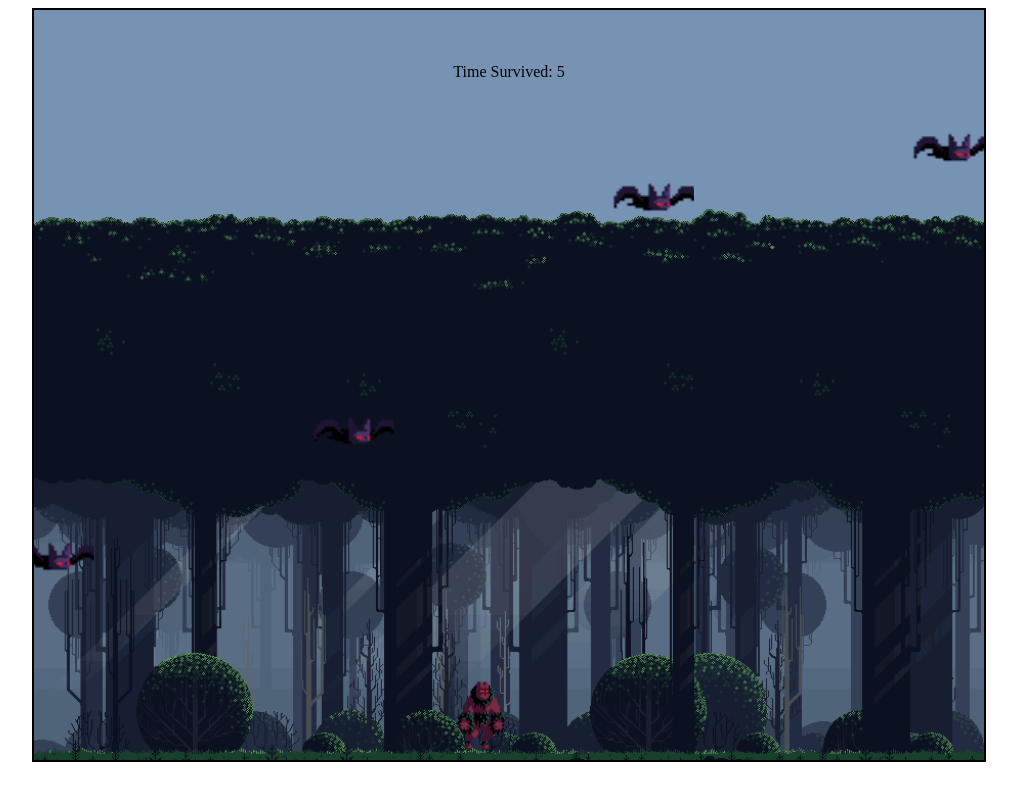
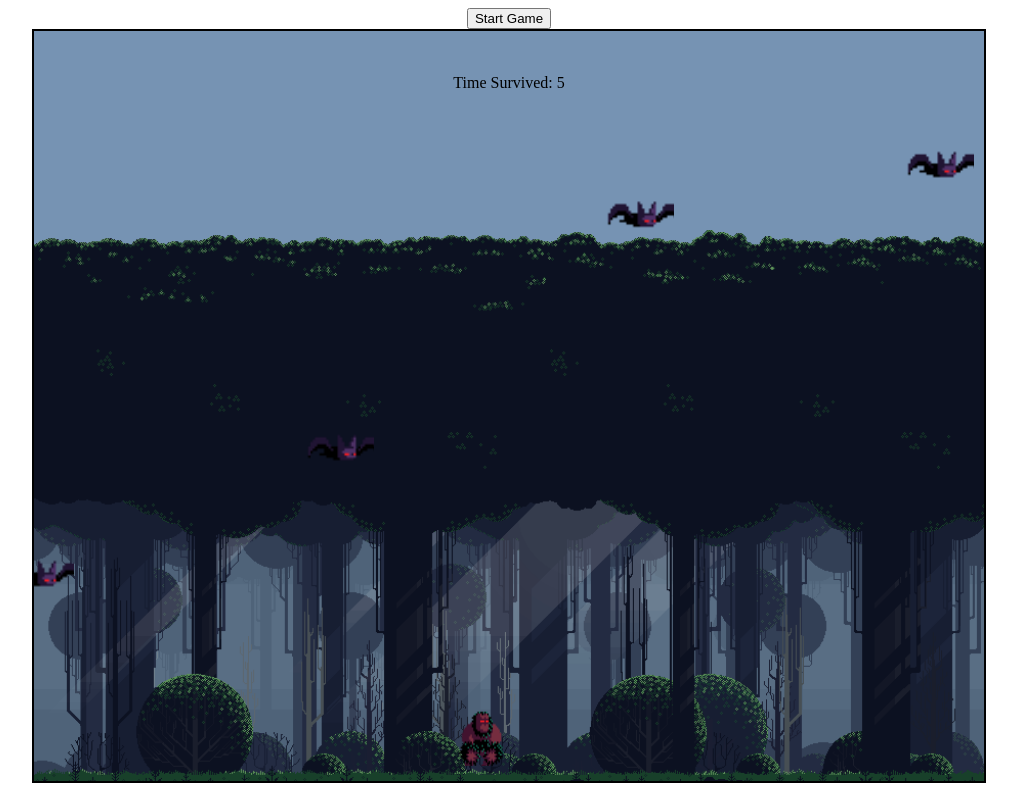
Before and after one commit to marcomonticciolo/Canvas-Game-, a plain HTML site: page index.html in a window 1280 px wide. Shown: the whole page, without its empty margins (131-1148 px from the left). Drawn offline with Linux system fonts and the light colour scheme.

Commit message:
final version without music

```diff
--- a/index.html
+++ b/index.html
@@ -8,12 +8,9 @@
     <link rel="stylesheet" href="./styles.css">
 </head>
 <body>
-    <!-- <audio autoplay> -->
-        <source src="./Audio/[YT2mp3.info] - Secret of the Forest Extended - Chrono Trigger (320kbps).mp3" type="audio/mp3">
-      </audio>
     <div>
         <div>
-            <!-- <button id="start">Start</button> -->
+            <button id="start">Start Game</button>
             <div id="timer"></div>
         </div>
         <canvas id="canvas" height="750" width="950"></canvas>
--- a/javascript.js
+++ b/javascript.js
@@ -9,6 +9,11 @@ playerImg.src = './images/AllCharacters/Golem/noBKG_GolemIdle_strip.png'
 ctx.fillRect(50,400,200,50)
 
 const gravity = 1
+
+//event listener on buttin here to call animate function
+
+document.getElementById("start").addEventListener("click", animate);
+
 
 class Background {
     constructor(x,y,sx,sy,swidth,sheight,width,height,imageSrc){
@@ -40,12 +45,12 @@ class Enemy {
     constructor(x,y,width,height,imageSrc){
         this.x = -70
         this.y = y
-        this.h = 120
-        this.w = 120
+        this.h = 100
+        this.w = 100
         this.sx = 0
         this.sy = 0
-        this.swidth = 45
-        this.sheight = 50
+        this.swidth = 44
+        this.sheight = 44
         this.frame = 0
         this.img = new Image()
         this.img.src = imageSrc;
@@ -66,10 +71,10 @@ ctx.drawImage(this.img,this.sx,this.sy,this.swidth,this.sheight,this.x,this.y, t
     }
 
     collisionDetectionEnemies(player1){
-        if (this.x < player1.x + player1.w &&
-            this.x + this.w > player1.x &&
-            this.y < player1.y + player1.h &&
-            this.y + this.h > player1.y) {
+        if (this.x < player1.x + player1.w  &&
+            this.x + this.w - 30  > player1.x &&
+            this.y + 50 < player1.y + player1.h  &&
+            this.y + this.h - 40 > player1.y) {
         return true
          }
         else {
@@ -142,8 +147,8 @@ class Player {
     collisionDetection(object){
         if (
             this.x < object.hitX + object.hitW &&
-            this.x + this.w > object.hitX &&
-            this.y + this.velocity.y < object.hitY + object.hitH &&
+            this.x + this.w + 10 > object.hitX &&
+            this.y + this.velocity.y  < object.hitY + object.hitH &&
             this.h + this.y + this.velocity.y > object.hitY
           ) {
             if(this.velocity.y > 0 && this.y + this.h < object.hitY + object.hitY * 0.05){
@@ -159,13 +164,16 @@ class Player {
 
 
 
-    drawPlayer(){
+    drawPlayer(frame){
 
+        // drawImage(image, sx, sy, sWidth, sHeight, dx, dy, dWidth, dHeight)
+console.log(frame, "This is player frame")
+this.sx = playerFrame * 64
+        ctx.drawImage(playerImg,this.sx,0,50,40, this.x, this.y, 70,70)
 
-        ctx.drawImage(playerImg,0,0,50,50, this.x, this.y, 70,85)
     }
 
-update(){
+update(frame){
 
     this.x += this.velocity.x
 
@@ -193,7 +201,7 @@ if (this.x >= canvas.width - this.w){
     this.x = canvas.width - this.w - 1
 
 }
-this.drawPlayer()
+this.drawPlayer(frame)
 
 }
 }
@@ -252,7 +260,7 @@ const keys = {
 
 window.addEventListener('keydown', function(event){
 
-
+event.preventDefault()
     switch(event.code){
         case "ArrowLeft":
             newPlayer.moveLeft();
@@ -285,6 +293,16 @@ window.addEventListener('keyup',function(event){
     }
 })
 
+function endGame(){
+  cancelAnimationFrame(animationFrameId)
+  ctx.font = '48px serif';
+  ctx.fillText('Game Over', 10, 50);
+  score = 0
+  enemyArr = []
+
+
+}
+
 let islandsArr = [newIsland, newIsland2, newIsland3]
 
 let enemyArr = []
@@ -292,8 +310,8 @@ let enemyArr = []
 let frameCount = 0;
 let score = 0;
 let spriteFrame = 0
+let playerFrame = 0
 
-let animationFrameId
 function animate(){
     frameCount += .5
     if(frameCount % 30 === 0){
@@ -301,17 +319,17 @@ function animate(){
        timerDiv.textContent = `Time Survived: ${score}`
     }
     spriteFrame = Math.floor(frameCount % 7.5)
+
+    playerFrame = Math.floor(frameCount % 12 )
+
     animationFrameId = window.requestAnimationFrame(animate)
-    ctx.fillStyle = "white"
-    ctx.fillRect (0,0,canvas.width,canvas.height)
-
 
 
     backgroundImg.draw()
 
 
 
-    newPlayer.update()
+    newPlayer.update(playerFrame)
 
 
 
@@ -332,7 +350,8 @@ function animate(){
 
     for (let j = 0; j < enemyArr.length; j++){
 if(enemyArr[j].collisionDetectionEnemies(newPlayer)){
-    cancelAnimationFrame(animationFrameId)
+  endGame()
+  console.log('hello')
 }
     }
 
```
